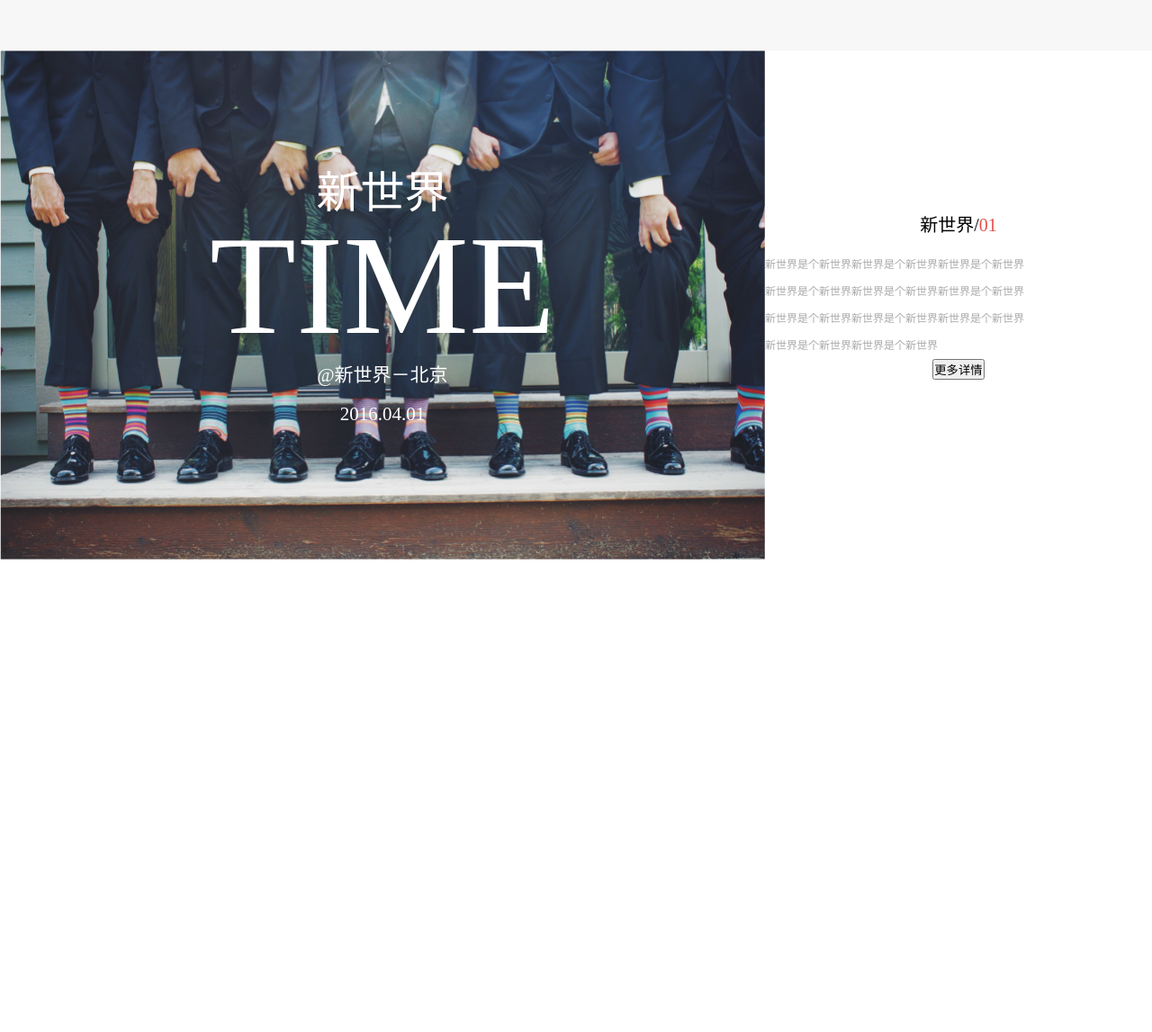
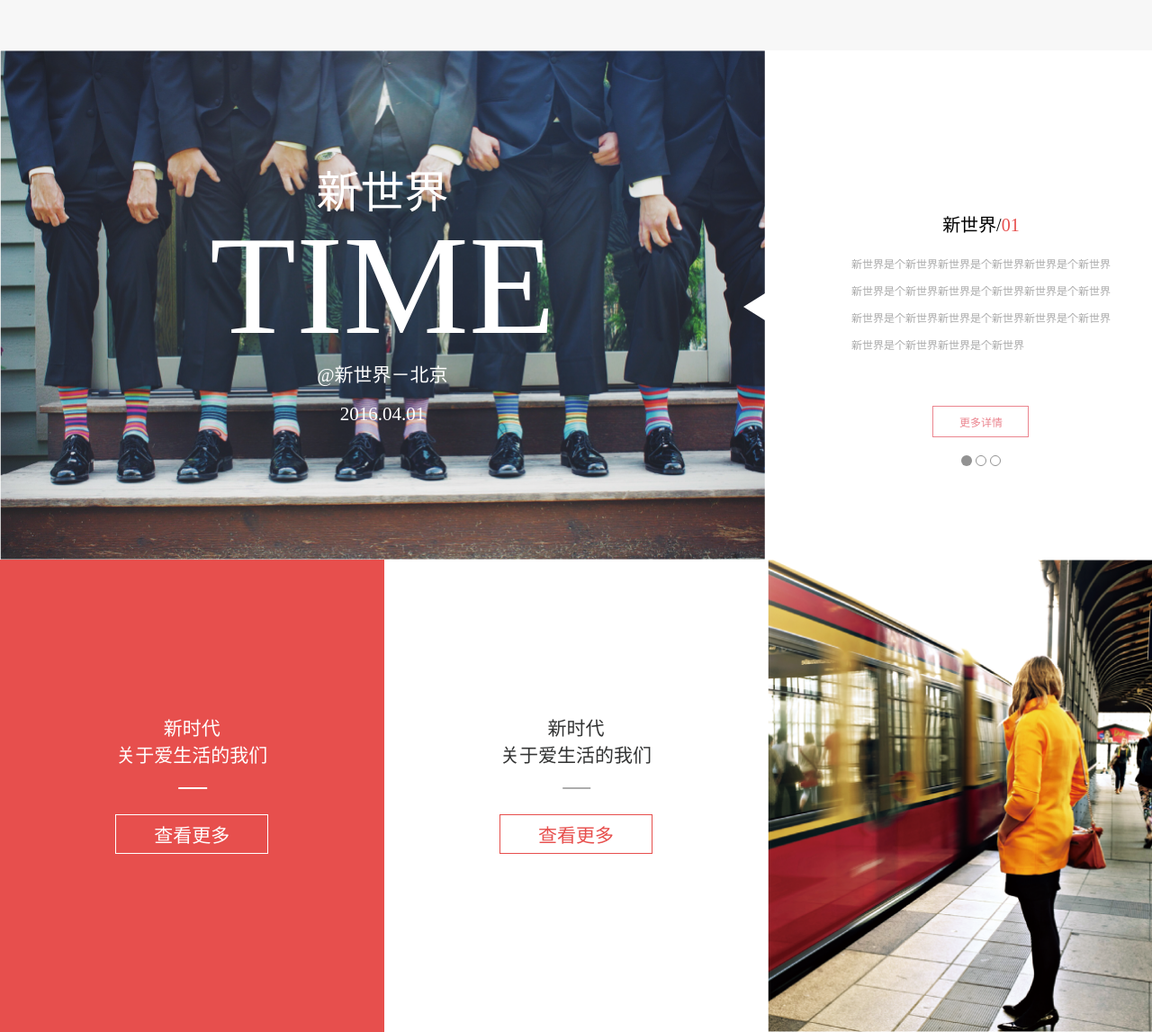
Before and after one commit to small-huge-egg/demo, a PHP site: the page made by ife/第七个.html in a window 1280 px wide. Shown: the part 2221-3368 px from the top of the page at 90% size. Before the commit the page ends 2843 px from the top, so only its background shows below. Run offline with PHP 8.4, Linux system fonts and the light colour scheme.

Commit message:
设置最小高度，黄衣服身材不变，但是其他的地方为受用

```diff
--- a/ife/style/seventh.css
+++ b/ife/style/seventh.css
@@ -298,14 +298,15 @@ nav ul li a:hover{
 /* 新世界-北京 */
 .banner-newworld{
     width:100%;
-    height:100%;
+    height:566px;
 }
+/* 新世界左边 */
 .newworld-left{
     float:left;
     background-image:url(../images/seventh/newworld.png);
     width:66.4%;
     /* width:54% */
-    height:566px;
+    min-height:566px;
     background-size:100% 100%;
 }
 .newworld-onetext{
@@ -330,17 +331,20 @@ nav ul li a:hover{
     line-height:43px;
     color:#fff;
 }
-#newworld-triangleleft{
+.newworld-triangleleft{
     margin-top:-156px;
     vertical-align: center;
     border-top:15px solid transparent;
     border-right: 24px solid #fff;
     border-bottom: 15px solid transparent;
 }
+/* 新世界右边 */
 .newworld-right{
+    position:relative;
+    left:7.5%;
     float:left;
     text-align:center;
-    width:33.6%;
+    height:566px;
 }
 .newworld-fourtext{
     margin-top:165px;
@@ -352,13 +356,134 @@ nav ul li a:hover{
     color:rgb(231,79,77);
 }
 .newworld-fivetext{
-    width:288px;
-    text-align: left;
+    text-align: justify;
     line-height: 30px;
     font-size: 12px;
     font-family: 'SimSun';
     color:rgb(170,170,170);
 }
-.ii{
+.newworld-right-button{
+    margin-top:52px;
+    text-align:center;
+    border:1px solid #EB858F;
+    color:#EB858F;
+    width:107px;
+    height:35px;
+    background:#fff;
+    font-size:12px;
+}
+.newworld-right-circle1{
+    background-color: #929292;
+    width: 12px;
+    height: 12px;
+    border-radius: 50%;
+    display: inline-block;
+    margin: 20 0;
+}
+.newworld-right-circle2{
+    background-color: #fff;
+    border: 1px #929292 solid;
+    width: 10px;
+    height: 10px;
+    border-radius: 50%;
+    display: inline-block;
+    margin: 20 0;
+}
+.newworld-right-circle3{
+    background-color: #fff;
+    border: 1px #929292 solid;
+    width: 10px;
+    height: 10px;
+    border-radius: 50%;
+    display: inline-block;
+    margin: 20 0;
+}
+/* 三种不同颜色面板 */
+.banner-lovelive{
+    width: 100%;
+}
+.banner-lovelive-red{
+    float: left;
+    width:33.33%;
+    min-height:525px;
+    display:inline-block;
+    background-color:  rgb(231,79,77);
+    text-align:center;
+    color:#fff;
+}
+.banner-lovelive-red p{
+    position: relative;
+    margin-top:173px;
+    font-family: 'SimHei';
+    font-size:21px;
+    line-height:30px;
+}
+.banner-lovelive-red p:after {
+    content: "";
+    position: absolute;
+    left: 50%;
+    bottom: -22px;
+    width: 1.5em;
+    transform: translate(-47%);
+    border-bottom: 2px solid #fff;
+}
+.banner-lovelive-red input{
+    margin-top:50px;
+    width:170px;
+    min-height:44px;
+    font-family: 'SimHei';
+    font-size:21px;
+    text-align:center;
+    border:1px solid #fff;
+    color:#fff;
+    background:rgb(231,79,77);
+}
+.banner-lovelive-white{
+    float: left;
+    width:33.33%;
+    min-height:525px;
+    display:inline-block;
+    background-color:  #fff;
     text-align:center;
 }
+.banner-lovelive-white p{
+    position: relative;
+    margin-top:173px;
+    font-family: 'SimHei';
+    font-size:21px;
+    line-height:30px;
+    color:rgb(50,51,51);
+}
+.banner-lovelive-white p:after {
+    content: "";
+    position: absolute;
+    left: 50%;
+    bottom: -22px;
+    width: 1.5em;
+    transform: translate(-47%);
+    border-bottom: 2px solid #adadad;
+}
+.banner-lovelive-white input{
+    margin-top:50px;
+    width:170px;
+    min-height:44px;
+    font-family: 'SimHei';
+    font-size:21px;
+    text-align:center;
+    border:1px solid rgb(231,79,77);
+    color:rgb(231,79,77);
+    background:#fff;
+}
+.banner-lovelive-picture img{
+    float:left;
+    width:33.33%;
+    min-height:525px;
+    display:inline-block;
+}
+.b-l-w-triangle{
+    margin-top:-156px;
+    vertical-align: center;
+    border-top:15px solid transparent;
+    border-right: 24px solid #fff;
+    border-bottom: 15px solid transparent;
+}
--- a/ife/第七个.html
+++ b/ife/第七个.html
@@ -115,8 +115,25 @@
                 </div>
                 <div class="newworld-right">
                     <p class="newworld-fourtext">新世界/<span class="zeroone">01</span></p>
-                    <div class="ii"><p class="newworld-fivetext">新世界是个新世界新世界是个新世界新世界是个新世界<br>新世界是个新世界新世界是个新世界新世界是个新世界<br>新世界是个新世界新世界是个新世界新世界是个新世界<br>新世界是个新世界新世界是个新世界</p></div>
-                    <input type="button" value="更多详情">
+                    <p class="newworld-fivetext">新世界是个新世界新世界是个新世界新世界是个新世界<br>新世界是个新世界新世界是个新世界新世界是个新世界<br>新世界是个新世界新世界是个新世界新世界是个新世界<br>新世界是个新世界新世界是个新世界</p>
+                    <input class="newworld-right-button"type="button" value="更多详情">
+                    <div class="ii"><div class="newworld-right-circle1"></div>
+                    <div class="newworld-right-circle2"></div>
+                    <div class="newworld-right-circle3"></div></div>
+                </div>
+            </div>
+            <div class="banner-lovelive">
+                <div class="banner-lovelive-red">
+                    <p>新时代<br>关于爱生活的我们</p>
+                    <input type="button" value="查看更多">
+                </div>
+                <div class="banner-lovelive-white">
+                    <p>新时代<br>关于爱生活的我们</p>
+                    <input type="button" value="查看更多">
+                    <div class="b-l-w-triangle"></div>
+                </div>
+                <div class="banner-lovelive-picture">
+                    <img src="images/seventh/yellow.png" alt="">
                 </div>
             </div>
         </body>
```
Also changed, not shown: ife/images/seventh/yellow.png (added).
